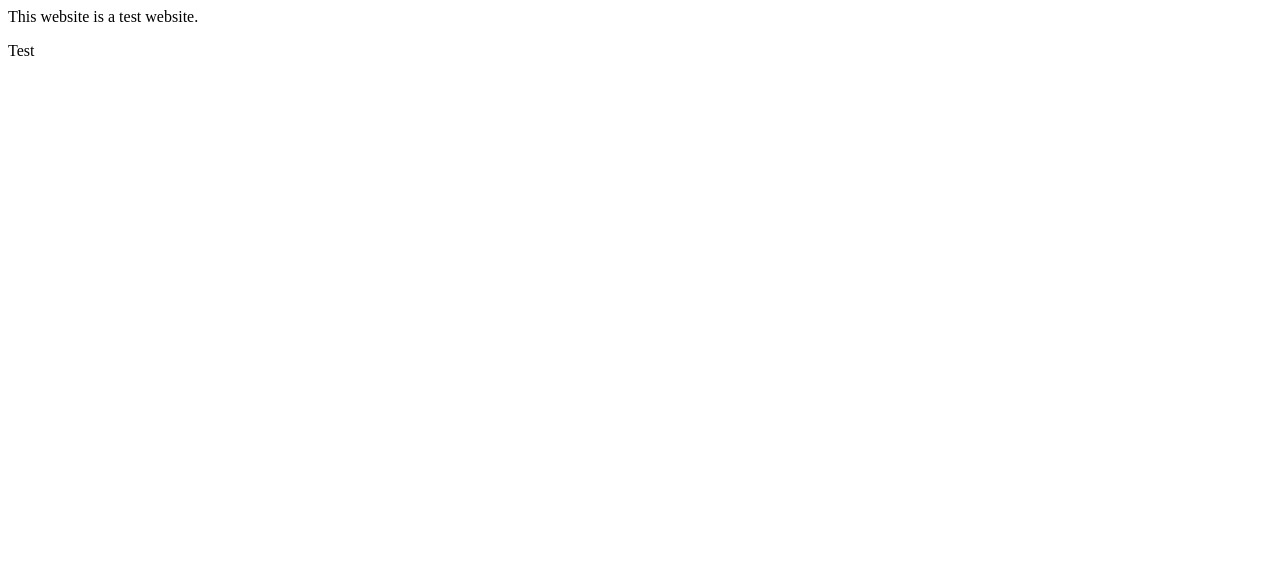
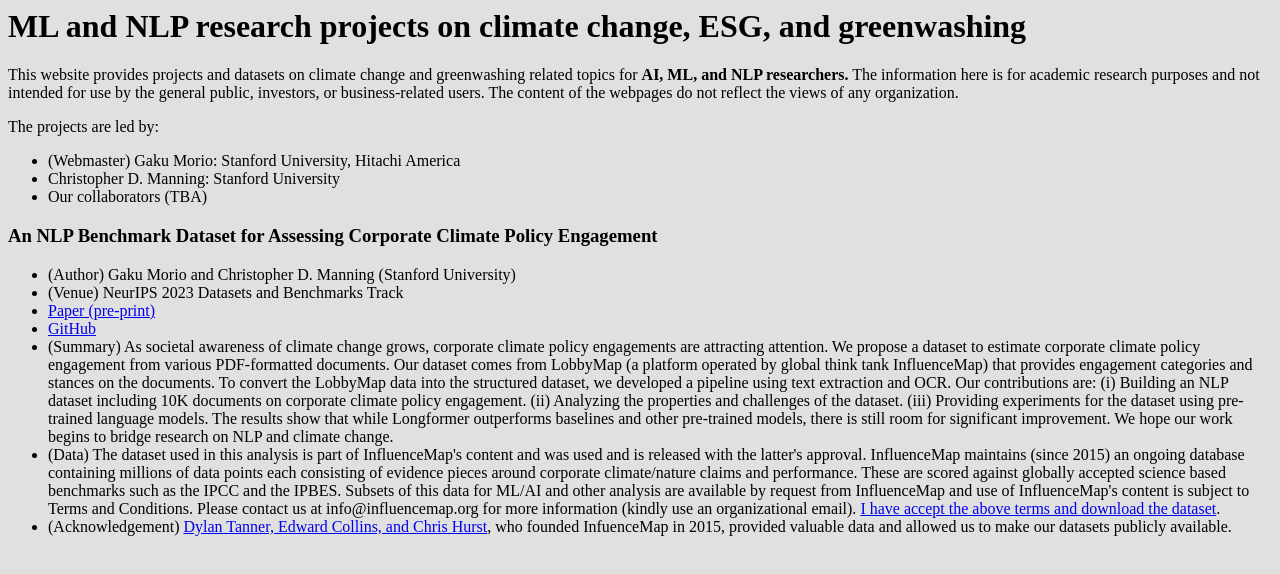
Before and after one commit to climate-nlp/climate-nlp.github.io, a plain HTML site: page index.html in a window 1280 px wide. Drawn offline with Linux system fonts and the light colour scheme.

Commit message:
add index.html

```diff
--- a/index.html
+++ b/index.html
@@ -5,13 +5,46 @@
         <meta http-equiv="Cache-Control" content="no-cache">
     </head>
 
+    <style type="text/css">
+        body {
+            background-color: #E0E0E0;
+          }
+    </style>
+
     <body>
+        <h1>ML and NLP research projects on climate change, ESG, and greenwashing</h1>
+
         <p>
-            This website is a test website.
+            This website provides projects and datasets on climate change and greenwashing related topics for <b>AI, ML, and NLP researchers.</b>
+            The information here is for academic research purposes and not intended for use by the general public, investors, or business-related users.
+            The content of the webpages do not reflect the views of any organization.
         </p>
 
-        <head>
-            Test
-        </head>
+        <p>The projects are led by:</p>
+        <ul>
+            <li>(Webmaster) Gaku Morio: Stanford University, Hitachi America</li>
+            <li>Christopher D. Manning: Stanford University</li>
+            <li>Our collaborators (TBA)</li>
+        </ul>
+
+        <h3>
+            An NLP Benchmark Dataset for Assessing Corporate Climate Policy Engagement
+        </h3>
+
+        <ul>
+            <li>(Author) Gaku Morio and Christopher D. Manning (Stanford University)</li>
+            <li>(Venue) NeurIPS 2023 Datasets and Benchmarks Track</li>
+            <li><a href="https://drive.google.com/file/d/19VqWcQdmzjsakNu7a9Wm_gwMHMHh0jG3/view?usp=sharing">Paper (pre-print)</a></li>
+            <li><a href="https://github.com/climate-nlp/climate-policy-nlp">GitHub</a></li>
+            <li>
+                (Summary) As societal awareness of climate change grows, corporate climate policy engagements are attracting attention. We propose a dataset to estimate corporate climate policy engagement from various PDF-formatted documents. Our dataset comes from LobbyMap (a platform operated by global think tank InfluenceMap) that provides engagement categories and stances on the documents. To convert the LobbyMap data into the structured dataset, we developed a pipeline using text extraction and OCR. Our contributions are: (i) Building an NLP dataset including 10K documents on corporate climate policy engagement. (ii) Analyzing the properties and challenges of the dataset. (iii) Providing experiments for the dataset using pre-trained language models. The results show that while Longformer outperforms baselines and other pre-trained models, there is still room for significant improvement. We hope our work begins to bridge research on NLP and climate change.
+            </li>
+            <li>
+                (Data) The dataset used in this analysis is part of InfluenceMap's content and was used and is released with the latter's approval.   InfluenceMap maintains (since 2015) an ongoing database containing millions of data points each consisting of evidence pieces around corporate climate/nature claims and performance.  These are scored against globally accepted science based benchmarks such as the IPCC and the IPBES.  Subsets of this data for ML/AI and other analysis are available by request from InfluenceMap and use of InfluenceMap's content is subject to Terms and Conditions.  Please contact us at info@influencemap.org for more information (kindly use an organizational email). <a href="https://drive.google.com/drive/folders/1N2gTg4LisM52xox_ljJsfbY7Ar0QTVGo?usp=drive_link">I have accept the above terms and download the dataset</a>.</li>
+            <li>
+                (Acknowledgement) <a href="https://influencemap.org/multipage/Our-People-6599">Dylan Tanner, Edward Collins, and Chris Hurst</a>, who founded InfuenceMap in 2015, provided valuable data and allowed us to make our datasets publicly available.
+            </li>
+        </ul>
+
     </body>
 </html>
```
